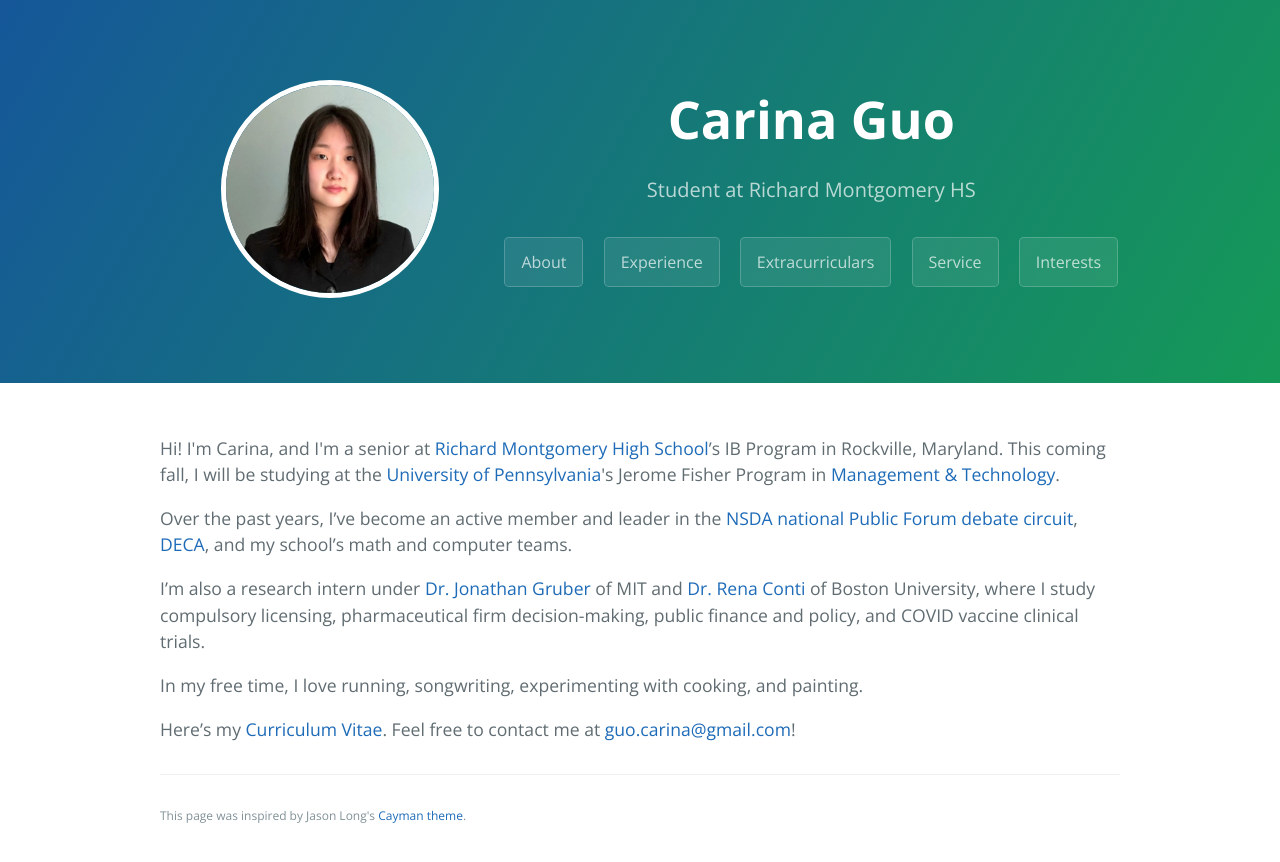
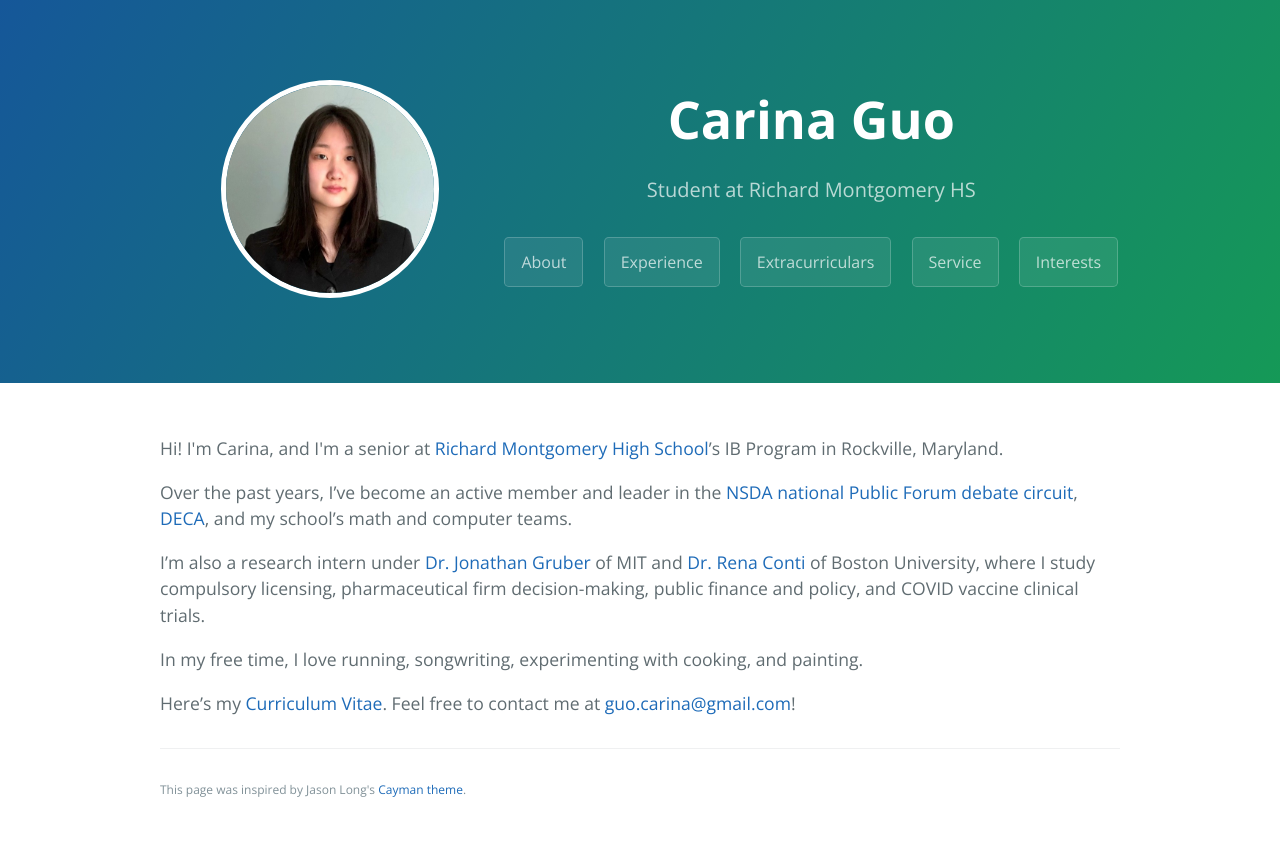
Before and after one commit to carinaxguo/carinaxguo.github.io, a Jekyll site: the page built from index.html, in a window 1280 px wide. Shown: the top 862 px of the page. Built offline with Jekyll 4.4.1, drawn with Linux system fonts in a browser that asks for light colours; the list of posts is cut into pages by our own code.

Commit message:
Update index.html

```diff
--- a/index.html
+++ b/index.html
@@ -8,12 +8,7 @@ title: { { site.name } }
     Hi! I'm Carina, and I'm a senior at
     <a href="https://www2.montgomeryschoolsmd.org/schools/rmhs/"
       >Richard Montgomery High School</a
-    >’s IB Program in Rockville, Maryland. This coming fall, I will be studying at the
-    <a href="https://www.upenn.edu/"
-      >University of Pennsylvania</a
-      >'s Jerome Fisher Program in
-    <a href="https://fisher.wharton.upenn.edu/"
-       >Management & Technology</a>.
+    >’s IB Program in Rockville, Maryland.
   </p>
 
   <p>
```
